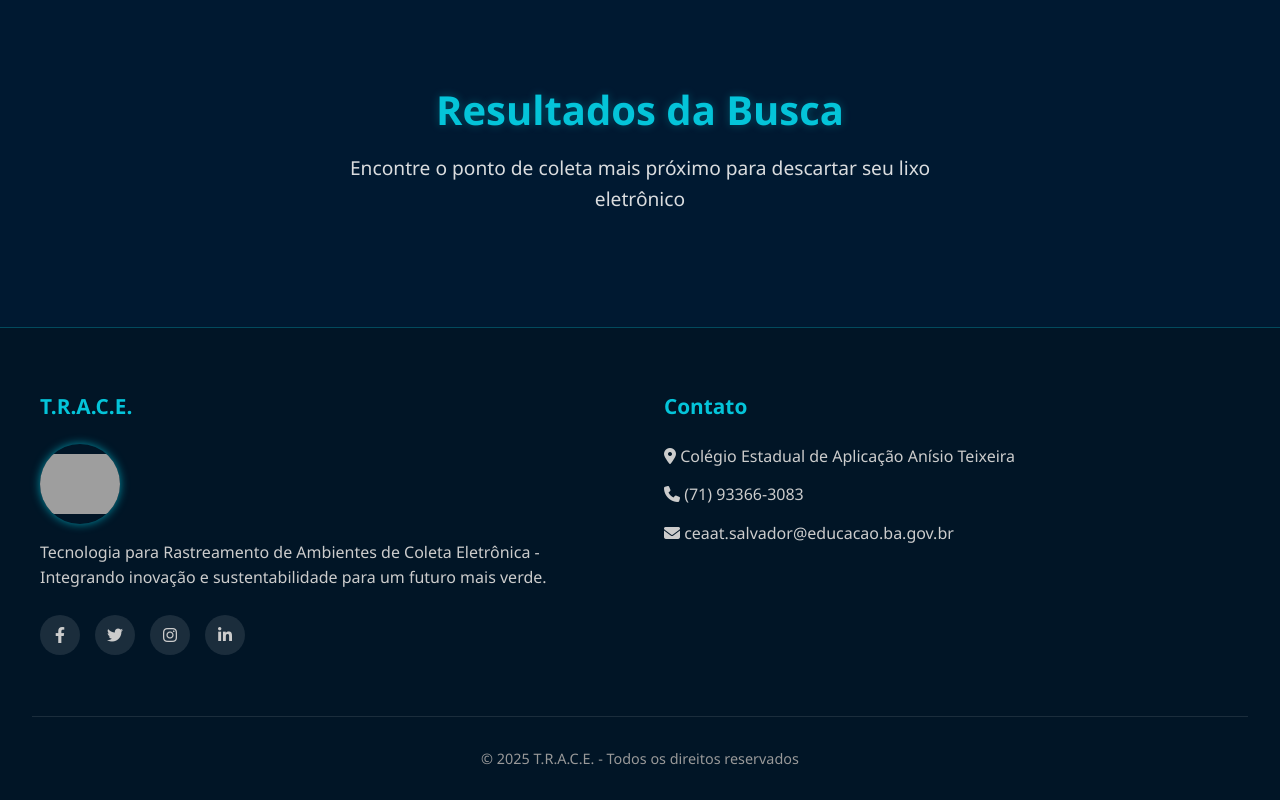
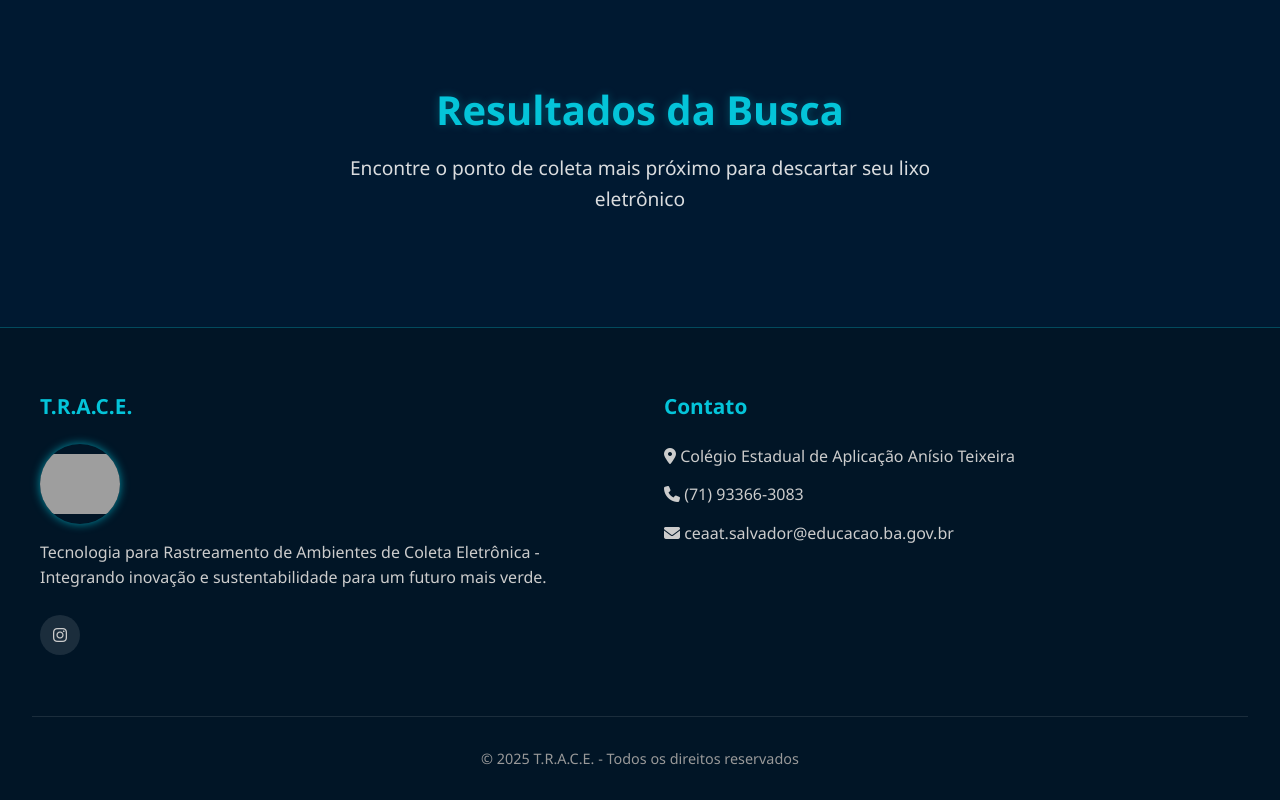
Before and after one commit to CleytonAlvesDeAlmeida/TRACE, a plain HTML site: page index.html in a window 1280 px wide. Shown: the part 2145-2945 px from the top of the page. Drawn offline with nearby package versions, Linux system fonts and the light colour scheme; grey boxes are pictures that could not be loaded.

Commit message:
Add files via upload

```diff
--- a/index.html
+++ b/index.html
@@ -200,10 +200,7 @@
                 </div>
                 <p>Tecnologia para Rastreamento de Ambientes de Coleta Eletrônica - Integrando inovação e sustentabilidade para um futuro mais verde.</p>
                 <div class="social-links">
-                    <a href="#"><i class="fab fa-facebook-f"></i></a>
-                    <a href="#"><i class="fab fa-twitter"></i></a>
-                    <a href="#"><i class="fab fa-instagram"></i></a>
-                    <a href="#"><i class="fab fa-linkedin-in"></i></a>
+                    <a href="https://www.instagram.com/colegio.ceaat"><i class="fab fa-instagram"></i></a>
                 </div>
             </div>
             <div class="footer-column">
```
